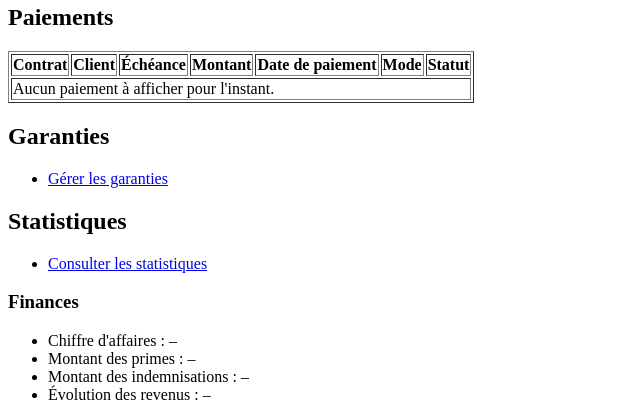
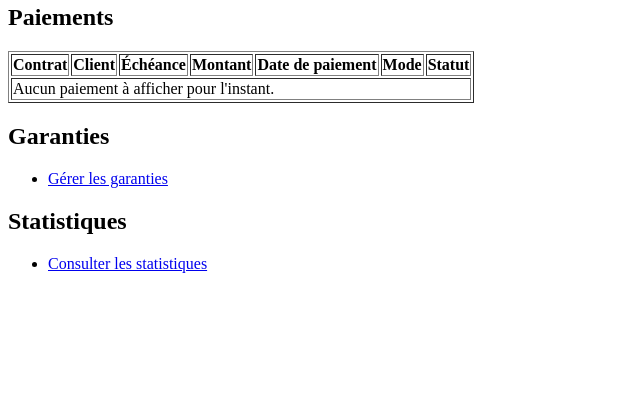
Before and after one commit to aloisduvoye-source/JEE_Project_K, a Java web app: template jee-app/src/main/webapp/WEB-INF/views/agent/accueil.jsp in a window 1280 px wide. Shown: the part 458-878 px from the top of the page, without its empty margins (0-640 px from the left). After the commit the page ends 731 px from the top, so only its background shows below. Run offline with Tomcat 11, a stand-in JSP engine, Linux system fonts and the light colour scheme; the template is opened without the code that fills it, so the values that code supplies are empty.

Commit message:
Accueil agent sans les anciennes statistiques vides

```diff
--- a/jee-app/src/main/webapp/WEB-INF/views/agent/accueil.jsp
+++ b/jee-app/src/main/webapp/WEB-INF/views/agent/accueil.jsp
@@ -79,14 +79,5 @@
       <li><a href="${pageContext.request.contextPath}/agent/statistiques">Consulter les statistiques</a></li>
     </ul>
   </section>
-
-    <h3>Finances</h3>
-    <ul>
-      <li>Chiffre d'affaires : –</li>
-      <li>Montant des primes : –</li>
-      <li>Montant des indemnisations : –</li>
-      <li>Évolution des revenus : –</li>
-    </ul>
-  </section>
 </body>
 </html>
```
